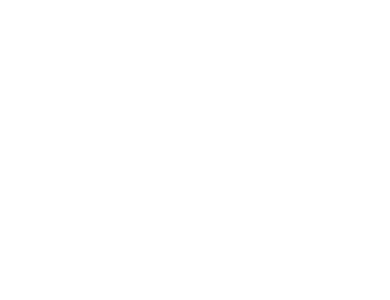
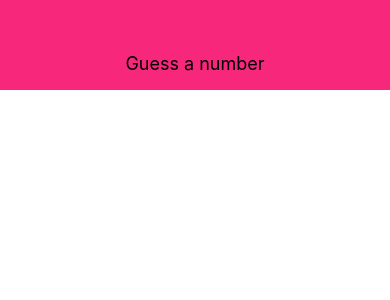
Before and after one commit to Premti/learning-react-native-2, a React Native app: screen / in a window 390 px wide. Shown: the top 300 px of the page. Built offline with nearby package versions, Linux system fonts and the light colour scheme.

Commit message:
header + header styling done

```diff
--- a/App.js
+++ b/App.js
@@ -1,17 +1,18 @@
 import { StatusBar } from 'expo-status-bar';
 import React from 'react';
 import { StyleSheet, Text, View } from 'react-native';
+import Header from './components/Header'
 
 export default function App() {
   return (
-    <View style={styles.container}>
-
+    <View style={styles.screen}>
+      <Header title="Guess a number"/>
     </View>
   );
 }
 
 const styles = StyleSheet.create({
-  container: {
-
-  },
+   screen: {
+     flex: 1
+   }
 });
--- /dev/null
+++ b/components/Header.js
@@ -0,0 +1,31 @@
+import React from 'react'
+import { View, Text, StyleSheet } from 'react-native'
+
+const Header = props => {
+
+    return(
+        <View style={styles.header}>
+            <Text style={styles.headerTitle}>
+            {props.title}
+            </Text>
+        </View>
+    )
+}
+
+const styles = StyleSheet.create({
+    header: {
+        width: '100%',
+        height: 90,
+        paddingTop: 36,
+        backgroundColor: '#f7287b',
+        alignItems: "center",
+        justifyContent: "center"
+    },
+    headerTitle: {
+        color: "black",
+        fontSize: 18,
+
+    }
+})
+
+export default Header
```
